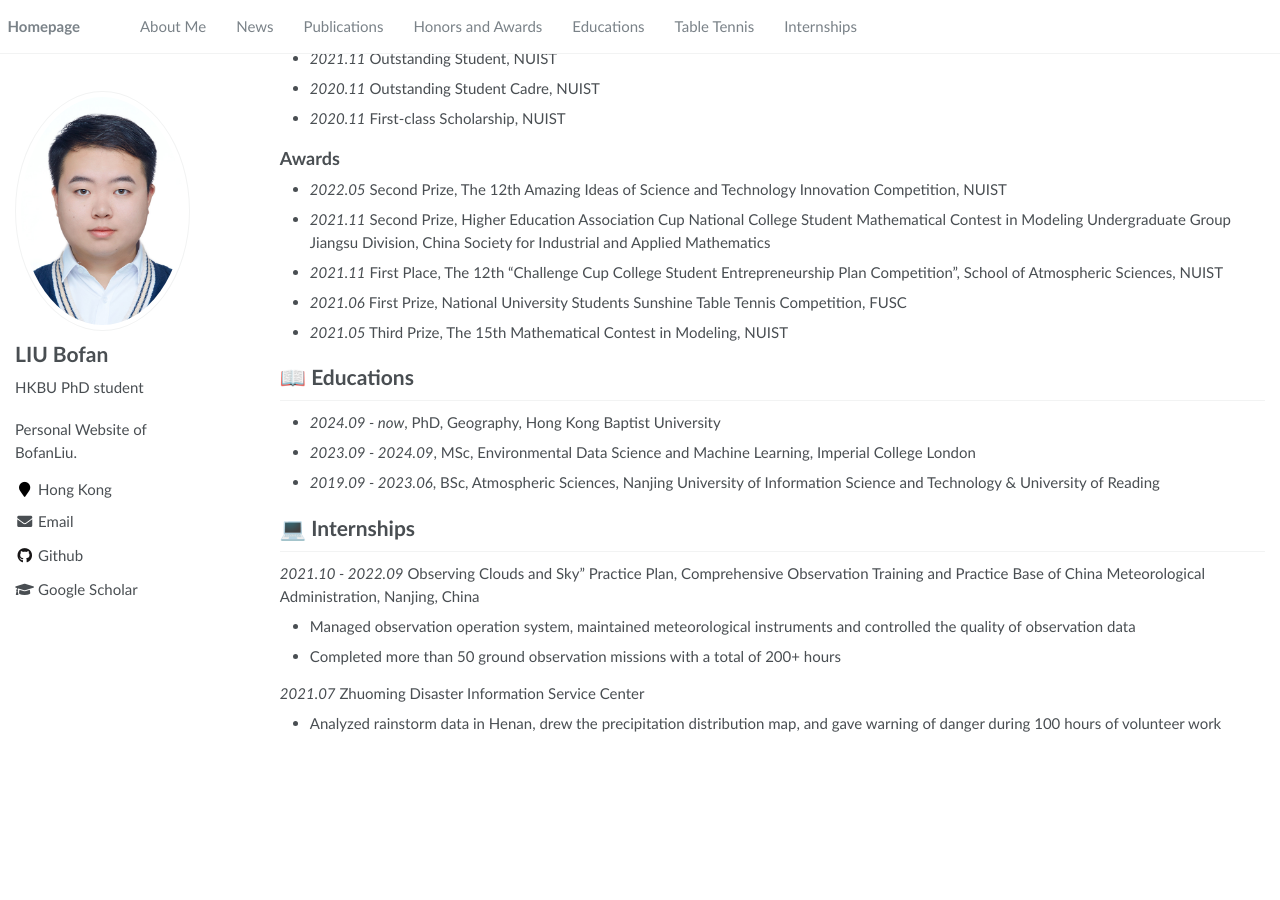
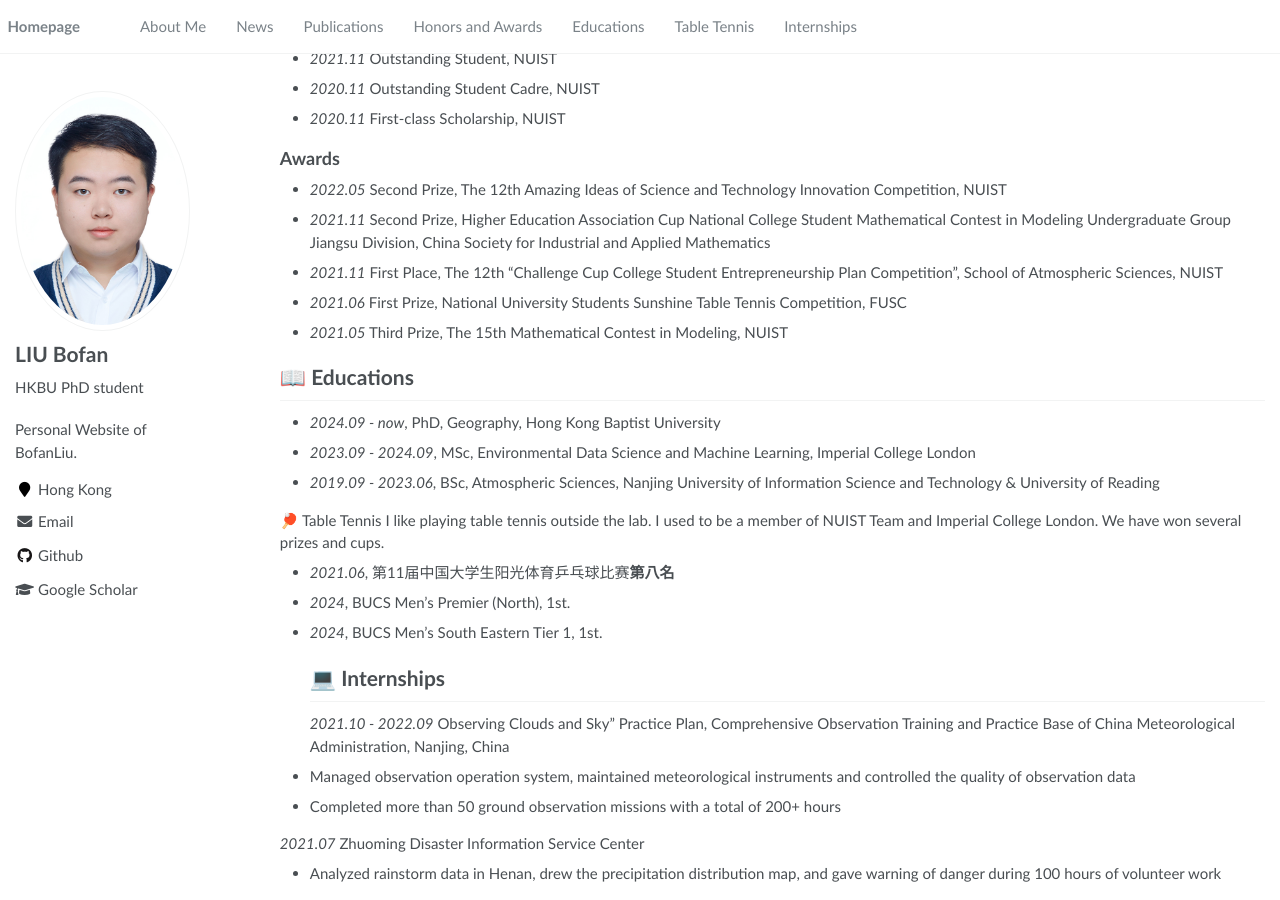
Before and after one commit to jiayizhou1022/jiayizhou1022.github.io, a Jekyll site: the page built from _pages/about.md, in a window 1280 px wide and 900 px high, scrolled down 684 px. Built offline with Jekyll 4.4.1, drawn with Linux system fonts in a browser that asks for light colours; before the commit the page ends 1434 px from its top, so only the background shows below that.

Commit message:
Update about.md

```diff
--- a/_pages/about.md
+++ b/_pages/about.md
@@ -80,7 +80,11 @@ I am just a rookie, I wanna record some of my progress on this website
 <!--# 💬 Invited Talks
 - *2021.06*, Lorem ipsum dolor sit amet, consectetur adipiscing elit. Vivamus ornare aliquet ipsum, ac tempus justo dapibus sit amet.
 - *2021.03*, Lorem ipsum dolor sit amet, consectetur adipiscing elit. Vivamus ornare aliquet ipsum, ac tempus justo dapibus sit amet.  \| [\[video\]](https://github.com/)-->
-
+🏓 Table Tennis
+I like playing table tennis outside the lab. I used to be a member of NUIST Team and Imperial College London. We have won several prizes and cups.
+- *2021.06*, 第11届中国大学生阳光体育乒乓球比赛**第八名**
+- *2024*, BUCS Men's Premier (North), 1st.
+- *2024*, BUCS Men's South Eastern Tier 1, 1st.
 # 💻 Internships
 <!-- - *2019.05 - 2020.02*, [Lorem](https://github.com/), China. -->
 *2021.10 - 2022.09* Observing Clouds and Sky" Practice Plan, Comprehensive Observation Training and Practice Base of China Meteorological Administration, Nanjing, China
```
